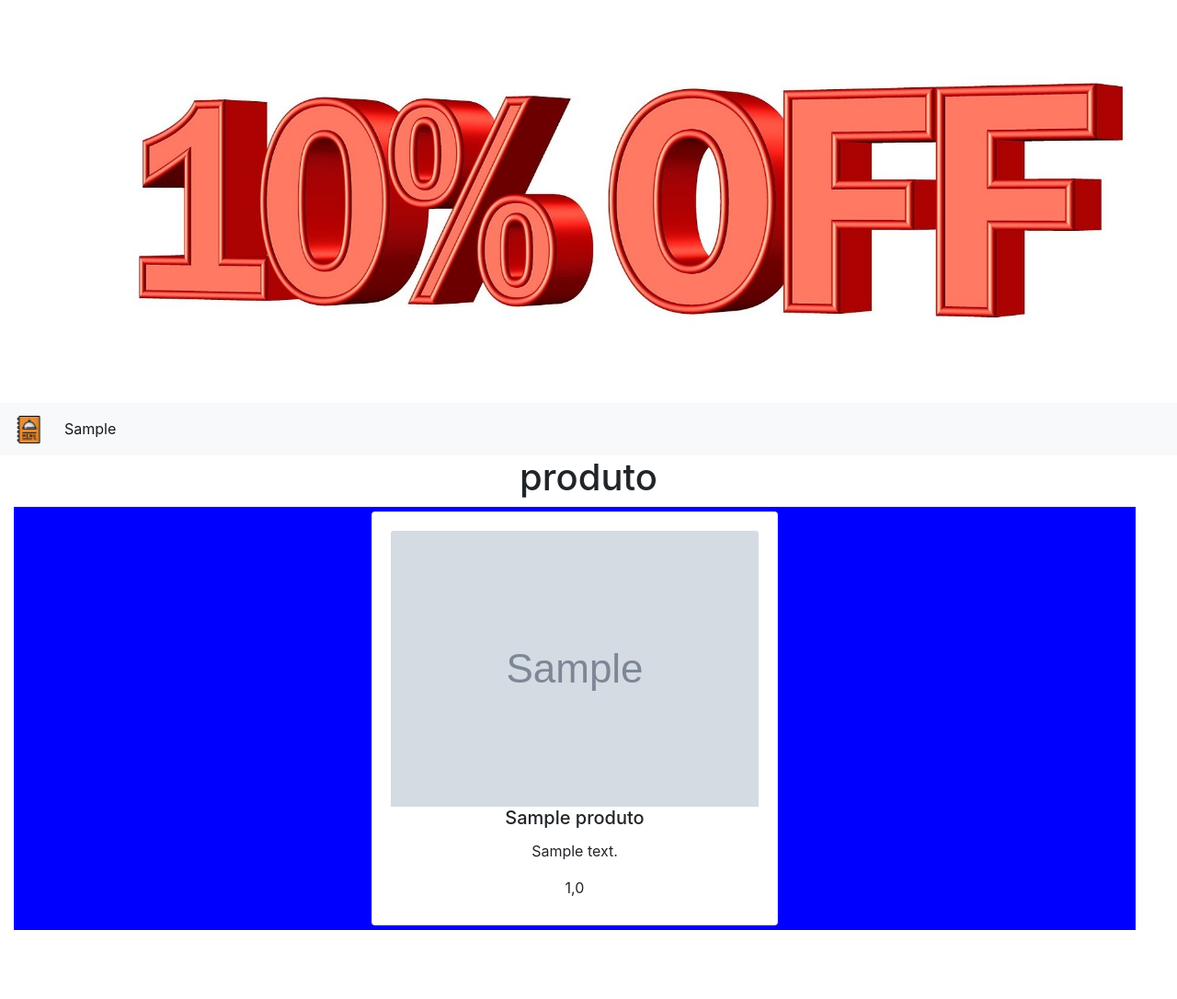
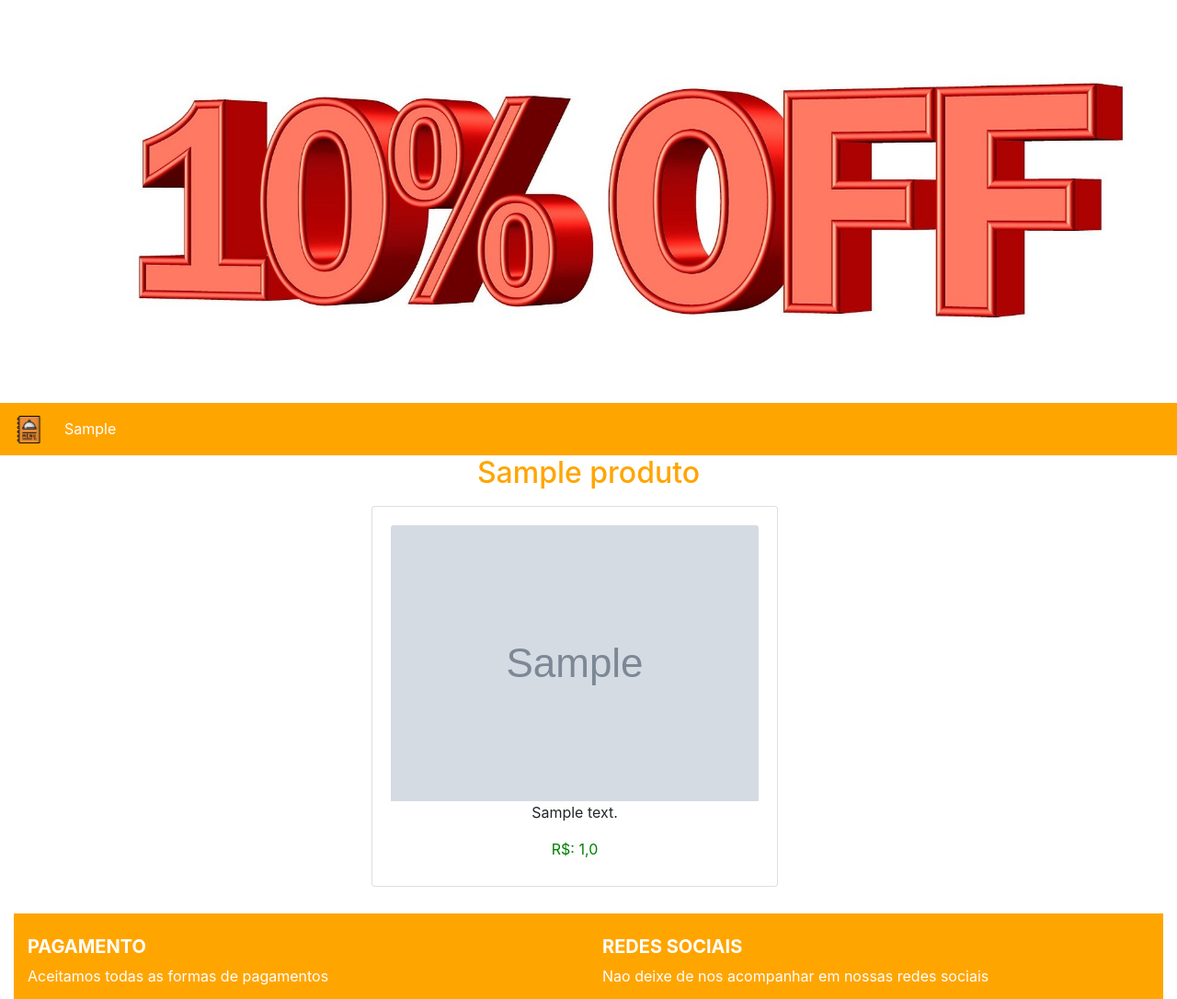
Before and after one commit to santosgv/Cardapio_digital, a Django app: page /produto/1 in a window 1280 px wide. Shown: the top 1086 px of the page at 92% size. Before the commit the page ends 1011 px from the top, so only its background shows below. Run offline with Django 4.2, Linux system fonts and the light colour scheme; tables that the repository leaves empty hold one stand-in row (Sample ...).

Commit message:
finalizado

```diff
--- a/cardapio/settings.py
+++ b/cardapio/settings.py
@@ -30,6 +30,7 @@ INSTALLED_APPS = [
     'django.contrib.sessions',
     'django.contrib.messages',
     'django.contrib.staticfiles',
+    'django.contrib.humanize',
     'loja'
 ]
 
--- a/loja/templates/produto.html
+++ b/loja/templates/produto.html
@@ -1,23 +1,22 @@
 {%extends 'base.html'%}
 {% load static %}
+{% load humanize %}
 
 {% block 'head' %}
 <link rel="stylesheet" href="{% static 'loja/css/home.css' %}" >
 {% endblock %}
 
 
-
 {% block 'body' %}
 <div class="container-fluid">
-    <h1 class="text-center">produto</h1>
+    <h2 class="card-title text-center" style="color: var(--primeira);">{{produto}}</h2>
         <div class="container-fluid">
             <div class="row menu container-fluid">
                 <div class="card text-center">
                     <div class="card-body">
-                        <img src="/media/{{produto.img}}" class="card-img-top"  style="width: 100%;" alt="...">
-                      <h5 class="card-title">{{produto}}</h5>
-                      <p class="card-text">{{produto.descricao}}</p>
-                      <label for="">{{produto.preco}}</label>
+                        <img src="/media/{{produto.img}}" class="card-img-top"  style="width: 100%;" alt="{{produto.img}}">
+                                <p class="card-text">{{produto.descricao}}</p>
+                                <label class="preco">R$: {{produto.preco|intcomma}}</label>
                     </div>
                   </div>
             </div>
--- a/loja/views.py
+++ b/loja/views.py
@@ -3,7 +3,7 @@ from .models import Categoria , Produto
 
 def home(request):
     categorias = Categoria.objects.all()
-    produtos = Produto.objects.all()[:15]
+    produtos = Produto.objects.all().filter(ativo=True)[:15]
 
     return render(request, 'home.html',{'categorias':categorias,
                                         'produtos': produtos,})
@@ -11,7 +11,7 @@ def home(request):
 
 def categoria(request,id):
     categorias = Categoria.objects.all()
-    produtos = Produto.objects.all().filter(categoria=id)
+    produtos = Produto.objects.all().filter(categoria=id).filter(ativo=True)
     return render(request,'produtos.html',{'categorias':categorias,
                                             'produtos':produtos })
 
--- a/templates/base.html
+++ b/templates/base.html
@@ -17,7 +17,7 @@
     <img src="/static/img/principal.jpg"  style="width: 100%;" alt="">
   </div>
   <header>
-    <nav class="navbar navbar-expand-lg navbar-light bg-light">
+    <nav class="navbar navbar-expand-lg navbar-light base">
       <a class="navbar-brand" href="{% url 'home' %}"><img src="/static/img/menu.png" height="30px" alt="logo"></a>
       <button class="navbar-toggler" type="button" data-toggle="collapse" data-target="#navbarSupportedContent" aria-controls="navbarSupportedContent" aria-expanded="false" aria-label="Toggle navigation">
         <span class="navbar-toggler-icon"></span>
@@ -25,8 +25,8 @@
       <div class="collapse navbar-collapse" id="navbarSupportedContent">
         <ul class="navbar-nav mr-auto">
           {% for i in categorias %}
-          <li class="nav-item active">
-            <a class="nav-link" href="{% url 'categoria' i.id%}">{{i}}</a>
+          <li class="nav-item active text-center">
+            <a class="nav-link" style="color: var(--terceira);" href="{% url 'categoria' i.id%}">{{i}}</a>
             {%endfor%}
           </li>
         </ul>
@@ -38,11 +38,64 @@
     {% block 'body' %}
 
     {% endblock %}
+    <br>
    <!-- Footer -->
+   <div class="container-fluid">
+   <footer class="page-footer font-small teal pt-4 base">
 
+    <!-- Footer Text -->
+    <div class="container-fluid text-center text-md-left">
+
+      <!-- Grid row -->
+      <div class="row">
+
+        <!-- Grid column -->
+        <div class="col-md-6 mt-md-0 mt-3">
+
+          <!-- Content -->
+          <h5 class="text-uppercase font-weight-bold">Pagamento</h5>
+          <p>Aceitamos todas as formas de pagamentos</p>
+          <img src="{% static 'home/img/pagamentos/visto.png' %}" height="30px" alt="visa">
+          <img src="{% static 'home/img/pagamentos/paypal .png' %} " height="30px" alt="paypal">
+          <img src="{% static 'home/img/pagamentos/pagamento-online.png' %} " height="" alt="pagamento oline">
+          <img src="{% static 'home/img/pagamentos/pagamento-com-cartao-de-credito.png' %} " height="30px" alt="cartao">
+          <img src="{% static 'home/img/pagamentos/pix-106.png' %} " height="30px" alt="pix">
+
+        </div>
+        <!-- Grid column -->
+
+        <hr class="clearfix w-100 d-md-none pb-3">
+
+        <!-- Grid column -->
+        <div class="col-md-6 mb-md-0 mb-3">
+
+          <!-- Content -->
+          <h5 class="text-uppercase font-weight-bold">Redes Sociais</h5>
+          <p>Nao deixe de nos acompanhar em nossas redes sociais</p>
+          <img src="{% static 'home/img/redes/facebook.png' %} " height="30px" alt="facebook">
+          <img src="{% static 'home/img/redes/instagram.png'%} " height="30px" alt="instagram">
+
+
+        </div>
+        <!-- Grid column -->
+
+      </div>
+      <!-- Grid row -->
+
+    </div>
+    <!-- Footer Text -->
+
+    <!-- Copyright -->
+    <div class="footer-copyright text-center py-3">© 2022 Copyright:
+      <a href="https://github.com/santosgv" target="_blank"> https://github.com/santosgv</a>
+    </div>
+    <!-- Copyright -->
+
+  </a>
+  </footer>
 <!-- Footer -->
     <script src="https://cdn.jsdelivr.net/npm/jquery@3.5.1/dist/jquery.slim.min.js" ></script>
     <script src="https://cdn.jsdelivr.net/npm/bootstrap@4.6.1/dist/js/bootstrap.bundle.min.js"></script>
-
+  </div>
   </body>
 </html>
--- a/templates/static/loja/css/home.css
+++ b/templates/static/loja/css/home.css
@@ -1,9 +1,23 @@
+:root{
+    --primeira : orange;
+    --segundaria : black;
+    --terceira : #fff;
+}
+
 .menu {
-    background-color: blue;
+    background-color: var(--terceira);
     justify-content: center;
-    border: 1px red;
 }
 
 .card {
     margin: 5px;
 }
+
+.base {
+    background-color: var(--primeira);
+    color: var(--terceira);
+}
+
+.preco {
+    color: green;
+}
```
Also changed, not shown: loja/templates/home.html (+7 -7 lines), loja/templates/produtos.html (+7 -7 lines), media/post_img/Captura_de_tela_de_2022-02-20_14-35-33.png (deleted), media/post_img/Captura_de_tela_de_2022-02-20_14-35-33_JY0qjhe.png (deleted), media/post_img/Captura_de_tela_de_2022-03-03_09-11-43.png (deleted), media/post_img/Captura_de_tela_de_2022-03-11_10-22-58.png (deleted), media/post_img/Captura_de_tela_de_2022-03-11_10-22-58_aenqwHT.png (deleted), media/post_img/Captura_de_tela_de_2022-03-11_13-12-24.png (deleted), media/post_img/Captura_de_tela_de_2022-03-31_09-02-46.png (deleted), media/post_img/kav-desktop.png (deleted), media/post_img/logo.png (deleted), media/post_img/sale-706824_1920.jpg (deleted).
